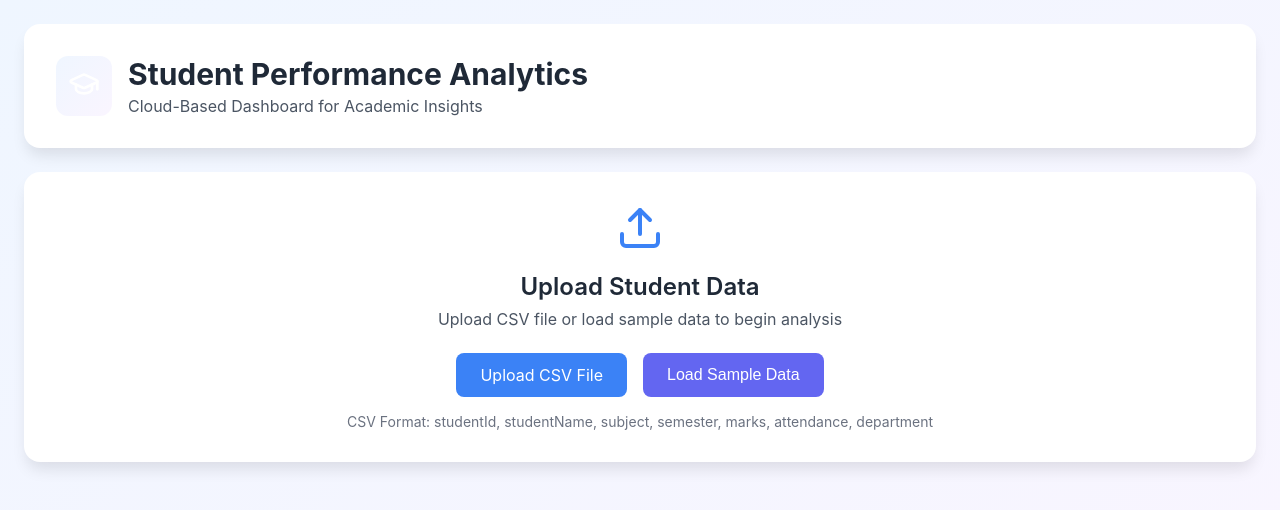
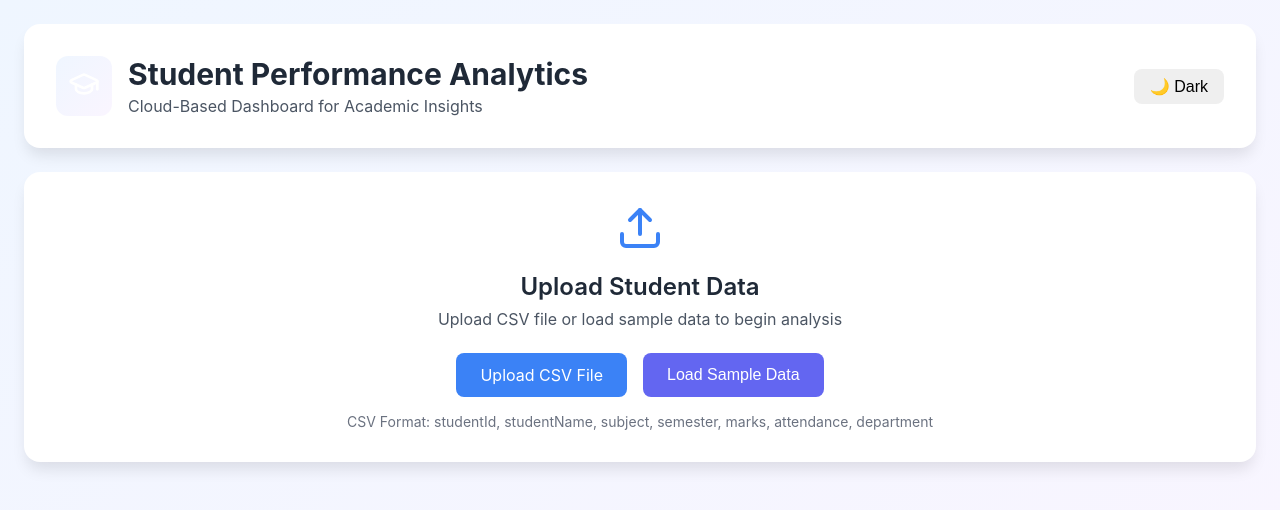
Before and after one commit to K81-create/student-performance-analytics-dashboard-, a React (Create React App) app: page / in a window 1280 px wide. Shown: the top 510 px of the page. Built offline with nearby package versions, Linux system fonts and the light colour scheme.

Commit message:
feat(ui): add dark mode toggle with persistent theme

```diff
--- a/src/App.js
+++ b/src/App.js
@@ -9,6 +9,8 @@ const StudentAnalyticsDashboard = () => {
   const [selectedSubject, setSelectedSubject] = useState('all');
   const [selectedStudent, setSelectedStudent] = useState('all');
   const [sampleDataLoaded, setSampleDataLoaded] = useState(false);
+
+  const [darkMode, setDarkMode] = useState(false);
 
   // Generate sample dataset
   const generateSampleData = () => {
@@ -62,6 +64,25 @@ const StudentAnalyticsDashboard = () => {
 
     setFilteredData(filtered);
   }, [selectedSemester, selectedSubject, selectedStudent, data]);
+
+  useEffect(() => {
+  const savedTheme = localStorage.getItem("theme");
+  if (savedTheme === "dark") {
+    setDarkMode(true);
+    document.body.classList.add("dark");
+  }
+}, []);
+
+const toggleTheme = () => {
+  if (darkMode) {
+    document.body.classList.remove("dark");
+    localStorage.setItem("theme", "light");
+  } else {
+    document.body.classList.add("dark");
+    localStorage.setItem("theme", "dark");
+  }
+  setDarkMode(!darkMode);
+};
 
   // Calculate analytics
   const calculateAnalytics = () => {
@@ -189,11 +210,17 @@ const StudentAnalyticsDashboard = () => {
   };
 
   return (
-    <div className="min-h-screen bg-gradient-to-br from-blue-50 via-indigo-50 to-purple-50 p-6">
+    <div className={`min-h-screen p-6 ${
+  darkMode
+    ? "bg-gray-900 text-white"
+    : "bg-gradient-to-br from-blue-50 via-indigo-50 to-purple-50"
+}`}>
       <div className="max-w-7xl mx-auto">
         {/* Header */}
         <div className="bg-white rounded-2xl shadow-lg p-8 mb-6">
   <div className="flex items-center justify-between">
+
+    {/* LEFT SIDE */}
     <div className="flex items-center gap-4">
       <div className="bg-gradient-to-br from-blue-500 to-indigo-600 p-3 rounded-xl">
         <GraduationCap className="text-white" size={32} />
@@ -203,6 +230,15 @@ const StudentAnalyticsDashboard = () => {
         <p className="text-gray-600 mt-1">Cloud-Based Dashboard for Academic Insights</p>
       </div>
     </div>
+
+    {/* RIGHT SIDE (BUTTON) */}
+    <button
+      onClick={toggleTheme}
+      className="px-4 py-2 rounded-lg bg-gray-200 hover:bg-gray-300"
+    >
+      {darkMode ? "☀ Light" : "🌙 Dark"}
+    </button>
+
   </div>
 </div>
 
```
Lines whose indentation alone changed are shown as unchanged.
